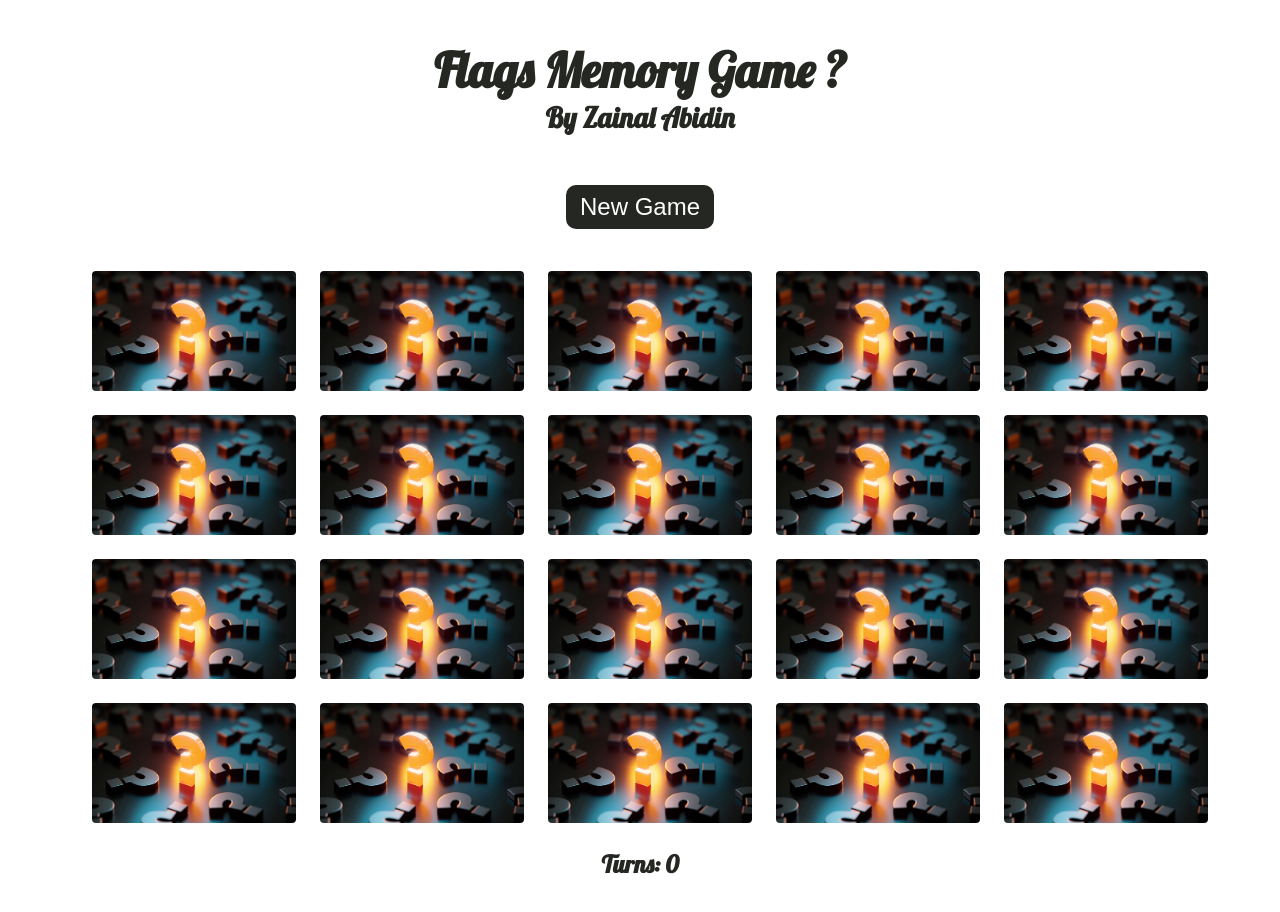
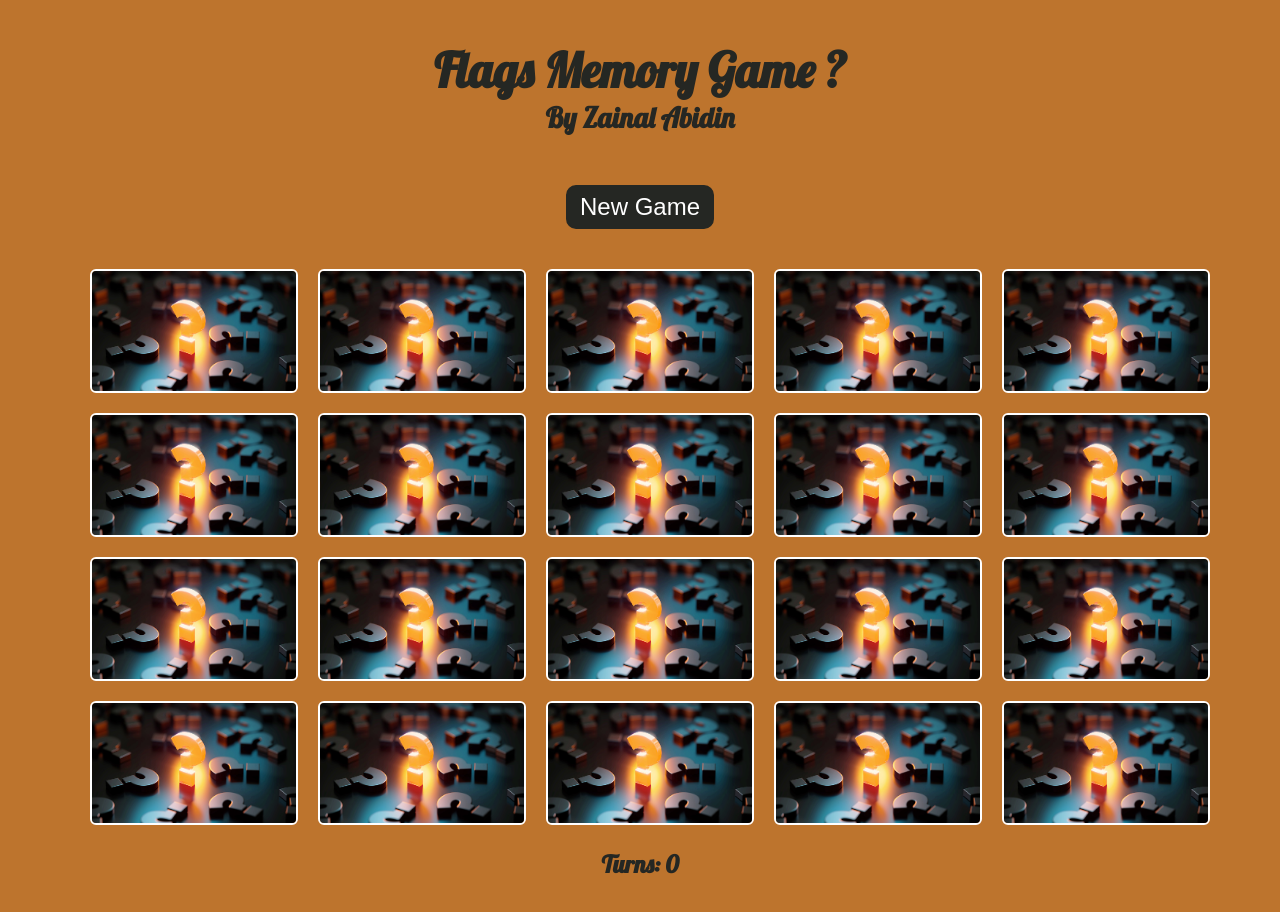
Before and after one commit to zabidin384/flagsmemorygame, a React (Create React App) app: page / in a window 1280 px wide. Shown: the top 912 px of the page. Built offline with nearby package versions, Linux system fonts and the light colour scheme.

Commit message:
Update index.css

```diff
--- a/src/index.css
+++ b/src/index.css
@@ -6,6 +6,6 @@ body {
 	margin: 0;
 	font-size: 1.5em;
 	text-align: center;
-	background-color: white;
+	background-color: #bd742d;
 	color: #252723;
 }
```
